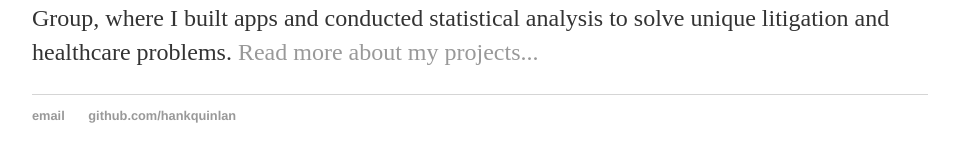
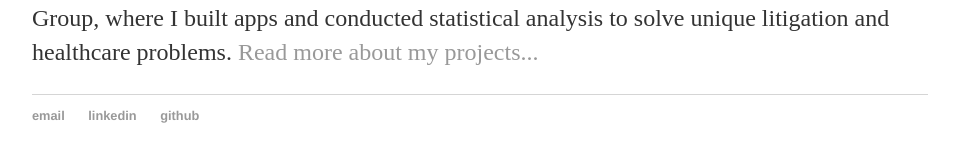
Before and after one commit to trishasingh/trishasingh.github.io, a Jekyll site: the page built from index.html, in a window 1280 px wide. Shown: the part 404-566 px from the top of the page, without its empty margins (160-1119 px from the left). Built offline with Jekyll 4.4.1, drawn with Linux system fonts in a browser that asks for light colours.

Commit message:
updated footer

```diff
--- a/_layouts/default.html
+++ b/_layouts/default.html
@@ -26,7 +26,8 @@
   <footer>
    <ul>
    <li><a href="mailto:trishasingh2696@gmail.com">email</a></li>
-   <li><a href="https://github.com/trishasingh">github.com/hankquinlan</a></li>
+   <li><a href="https://www.linkedin.com/in/trishasingh2696/">linkedin</a></li>
+   <li><a href="https://github.com/trishasingh">github</a></li>
    </ul>
   </footer>
   </body>
```
